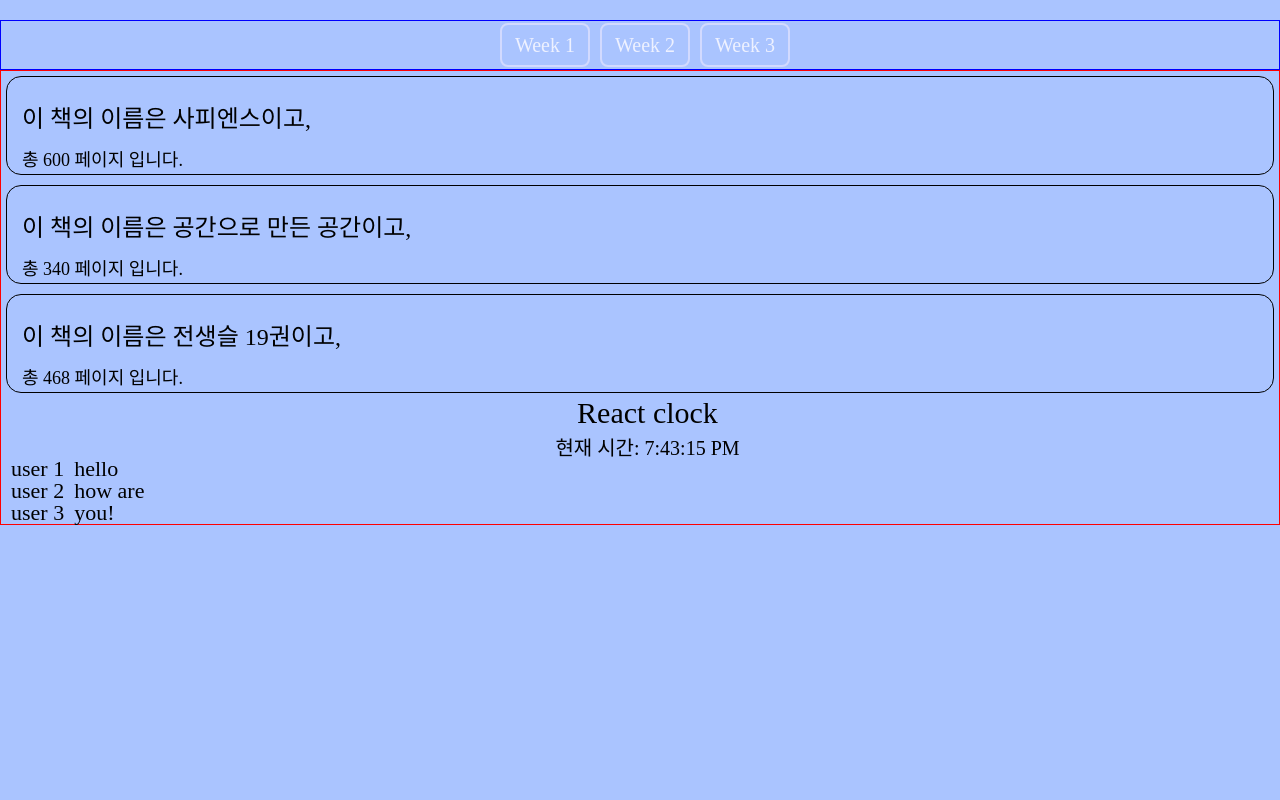
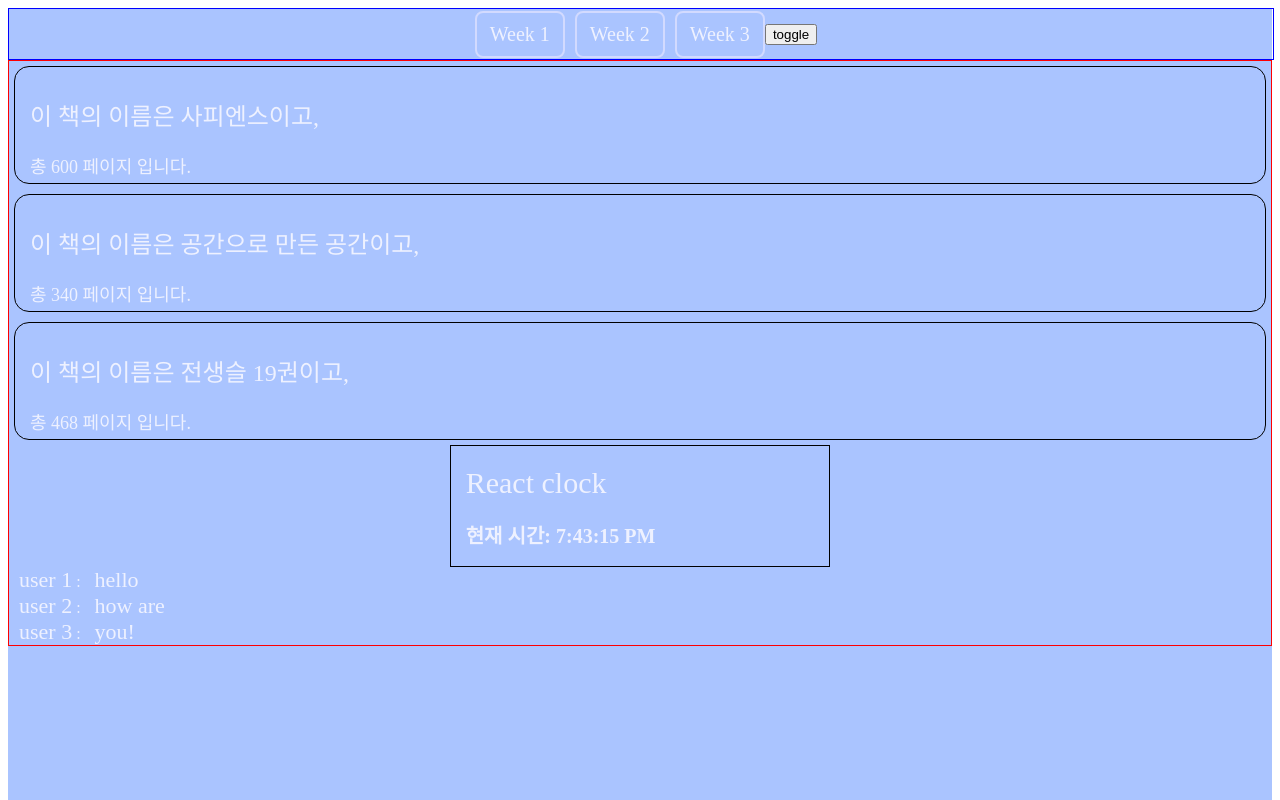
Before and after one commit to PastelBlue4/react_study, a React (Create React App) app: page / in a window 1280 px wide. Shown: the top 800 px of the page. Built offline with nearby package versions, Linux system fonts and the light colour scheme.

Commit message:
[feat] dark mode start :)

```diff
--- a/src/App.js
+++ b/src/App.js
@@ -1,5 +1,8 @@
+import { useState } from "react";
 import { Link, Route, Routes } from "react-router-dom";
-import styled from "styled-components";
+import styled, { ThemeProvider } from "styled-components";
+import { darkTheme, defaultTheme } from "./theme";
+
 import WeekOne from "./week1/page/WeekOne";
 import WeekTwo from "./week2/page/WeekTwo";
 import WeekThree from "./week3/page/WeekThree";
@@ -7,7 +10,7 @@ import WeekThree from "./week3/page/WeekThree";
 const MainContainer = styled.div`
   width: 100%;
   height: 200vh;
-  margin-top: 20px;
+  background-color: ${(props) => props.theme.bgColor};
 `;
 
 const ButtonContainer = styled.div`
@@ -32,12 +35,16 @@ const LinkButton = styled(Link)`
 `;
 
 function App() {
+  const [isDarkMode, setIsDarkMode] = useState(false);
+
   return (
+    <ThemeProvider theme={isDarkMode ? darkTheme : defaultTheme}>
       <MainContainer>
         <ButtonContainer>
           <LinkButton to="/">Week 1</LinkButton>
           <LinkButton to="weektwo">Week 2</LinkButton>
           <LinkButton to="weekthree">Week 3</LinkButton>
+          <button onClick={() => setIsDarkMode((prev) => !prev)}>toggle</button>
         </ButtonContainer>
 
         <Routes>
@@ -46,6 +53,7 @@ function App() {
           <Route path="weekthree" element={<WeekThree />} />
         </Routes>
       </MainContainer>
+    </ThemeProvider>
   );
 }
 
--- a/src/index.js
+++ b/src/index.js
@@ -37,7 +37,7 @@ footer, header, hgroup, main, menu, nav, section {
 }
 body {
   line-height: 1;
-  background-color: #aac4ff;
+
 }
 menu, ol, ul {
   list-style: none;
@@ -66,7 +66,7 @@ a {
 const root = ReactDOM.createRoot(document.getElementById("root"));
 root.render(
   <BrowserRouter>
-    <GlobalStyle />
+    <createGlobalStyle />
     <App />
   </BrowserRouter>
 );
--- /dev/null
+++ b/src/theme.js
@@ -0,0 +1,13 @@
+export const defaultTheme = {
+  textColor: "#EEF1FF",
+  bgColor: "#AAC4FF",
+  pontColor1: "#D2DAFF",
+  pontColor2: "#B1B2FF",
+};
+
+export const darkTheme = {
+  textColor: "#B030B0",
+  bgColor: "#202040",
+  pontColor1: "#202060",
+  pontColor2: "#602080",
+};
--- a/src/week1/components/Clock.js
+++ b/src/week1/components/Clock.js
@@ -8,8 +8,15 @@ function Clock() {
     align-items: center;
   `;
 
+  const ClockGroup = styled.div`
+    border: solid 1px black;
+    width: 30%;
+    height: 30%;
+  `;
+
   const Title = styled.h1`
     font-weight: 500;
+    margin-top: 20px;
     margin-left: 15px;
     font-size: 30px;
   `;
@@ -30,8 +37,10 @@ function Clock() {
   return (
     <>
       <ClockContainer>
-        <Title>React clock</Title>
-        <Time>현재 시간: {time}</Time>
+        <ClockGroup>
+          <Title>React clock</Title>
+          <Time>현재 시간: {time}</Time>
+        </ClockGroup>
       </ClockContainer>
     </>
   );
--- a/src/week1/components/Comment.js
+++ b/src/week1/components/Comment.js
@@ -15,8 +15,7 @@ function Comment(props) {
   return (
     <>
       <div>
-        <UserName>{props.name}</UserName>
-        <Message>{props.comments}</Message>
+        <UserName>{props.name}</UserName> : <Message>{props.comments}</Message>
       </div>
     </>
   );
--- a/src/week1/components/CommentList.js
+++ b/src/week1/components/CommentList.js
@@ -1,3 +1,4 @@
+import styled from "styled-components";
 import Comment from "./Comment";
 
 const comments = [
@@ -7,6 +8,7 @@ const comments = [
 ];
 
 function CommentList() {
+  const List = styled.div``;
   return (
     <div>
       {comments.map((comments) => {
--- a/src/week1/page/WeekOne.js
+++ b/src/week1/page/WeekOne.js
@@ -9,6 +9,7 @@ function WeekOne() {
     justify-content: center;
     flex-direction: column;
     border: solid red 1px;
+    color: ${(props) => props.theme.textColor};
   `;
 
   return (
```
Lines whose indentation alone changed are shown as unchanged.
